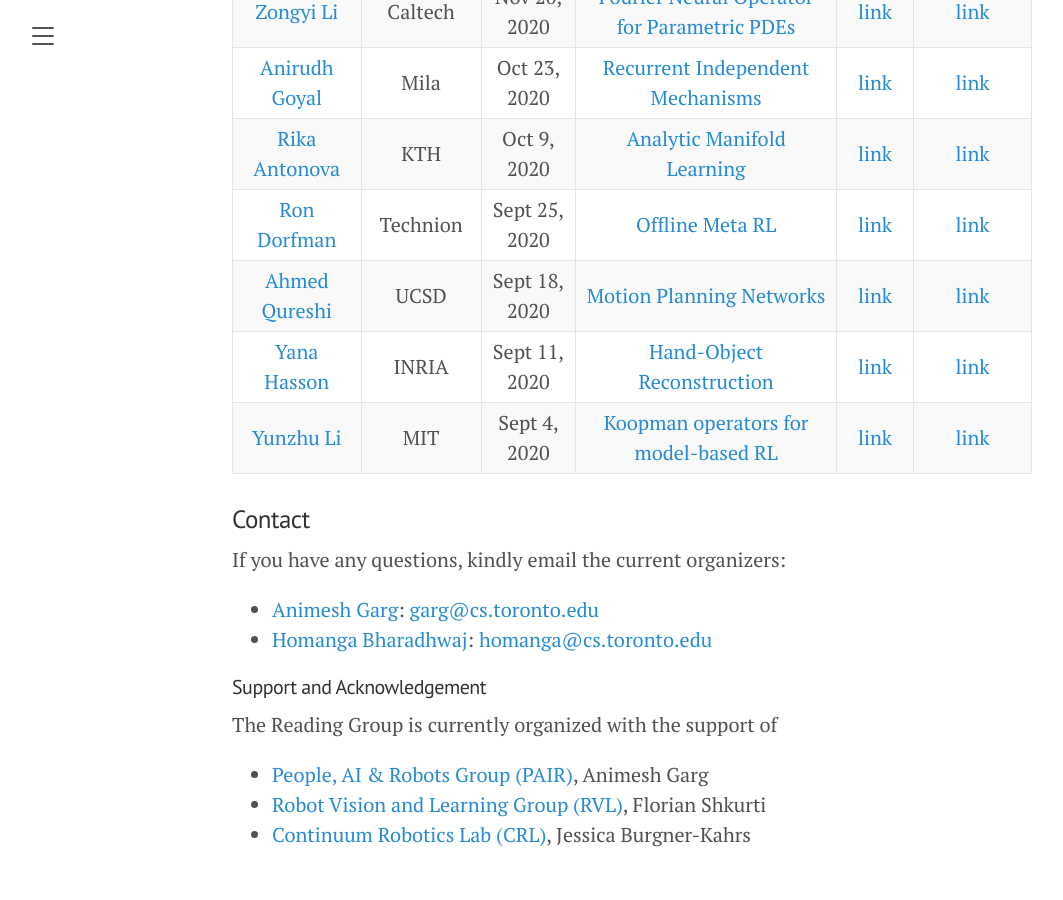
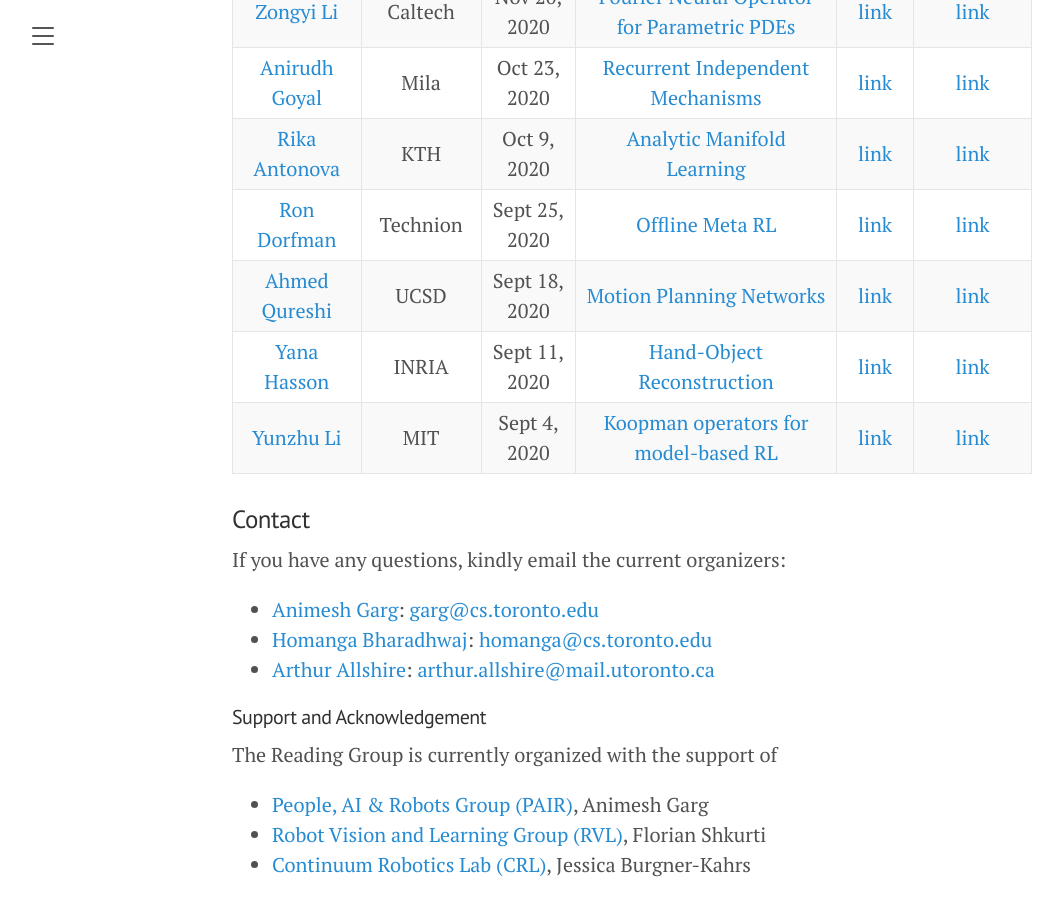
Before and after one commit to uoft-cs-robotics/toronto-air, a Jekyll site: the page built from index.md, in a window 1280 px wide and 900 px high, scrolled down 972 px. Shown: the whole window, without its empty margins (8-1071 px from the left). Built offline with Jekyll 4.4.1, drawn with Linux system fonts in a browser that asks for light colours; comment, search, counter and statistics services are not loaded; before the commit the page ends 1842 px from its top, so only the background shows below that.

Commit message:
adding Arthur to organizers

```diff
--- a/index.md
+++ b/index.md
@@ -59,6 +59,7 @@ Subscribe to our list to be notified of upcoming talks:
 If you have any questions, kindly email the current organizers:
 - [Animesh Garg](https://animesh.garg.tech/): [garg@cs.toronto.edu](mailto:garg@cs.toronto.edu)
 - [Homanga Bharadhwaj](https://homangab.github.io/): [homanga@cs.toronto.edu](mailto:homanga@cs.toronto.edu)
+- [Arthur Allshire](https://allshire.org/): [arthur.allshire@mail.utoronto.ca](mailto:arthur.allshire@mail.utoronto.ca)
 
 #### Support and Acknowledgement
 
```
